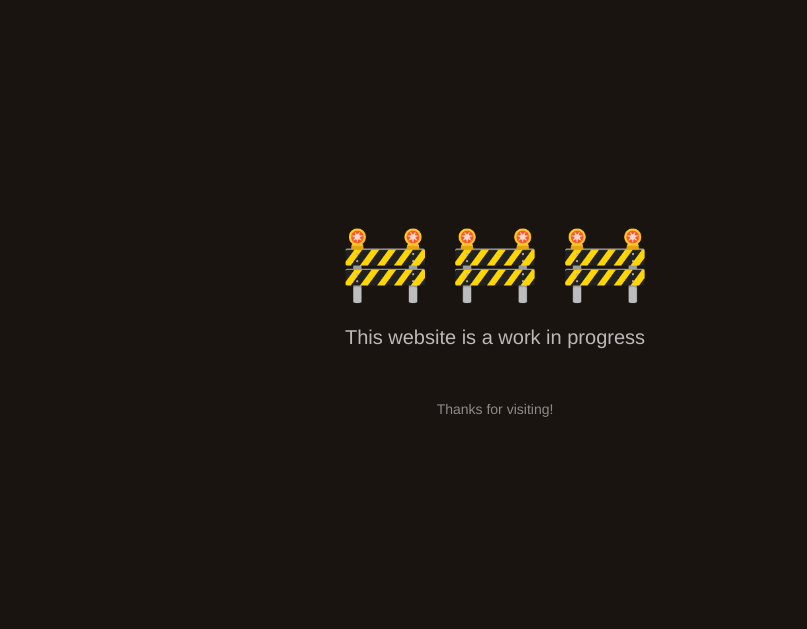
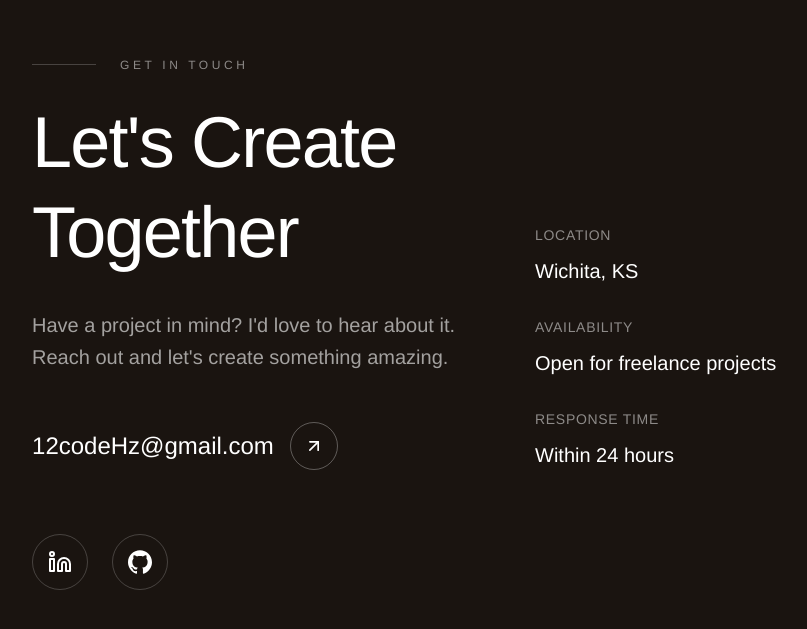
Before and after one commit to 12C0DE/12codeSite, a React (Vite) app in the folder 12codeSite/: page / in a window 1280 px wide. Shown: the part 5662-6291 px from the top of the page, without its empty margins (145-952 px from the left). Built offline with nearby package versions, Linux system fonts and the light colour scheme; no server answers; a web font is replaced by a local one.

Commit message:
added contact page

```diff
--- /dev/null
+++ b/12codeSite/src/assets/icons/GithubLogo.tsx
@@ -0,0 +1,17 @@
+export const GithubLogo = ({className}: any) => {
+    return (
+        <svg
+          role="img"
+          fill="currentColor"
+          viewBox="0 0 24 24"
+          xmlns="http://www.w3.org/2000/svg"
+          className={className}
+        >
+          <title>GitHub</title>
+          <path
+            d="M12 .297c-6.63 0-12 5.373-12 12 0 5.303 3.438 9.8 8.205 11.385.6.113.82-.258.82-.577 0-.285-.01-1.04-.015-2.04-3.338.724-4.042-1.61-4.042-1.61C4.422 18.07 3.633 17.7 3.633 17.7c-1.087-.744.084-.729.084-.729 1.205.084 1.838 1.236 1.838 1.236 1.07 1.835 2.809 1.305 3.495.998.108-.776.417-1.305.76-1.605-2.665-.3-5.466-1.332-5.466-5.93 0-1.31.465-2.38 1.235-3.22-.135-.303-.54-1.523.105-3.176 0 0 1.005-.322 3.3 1.23.96-.267 1.98-.399 3-.405 1.02.006 2.04.138 3 .405 2.28-1.552 3.285-1.23 3.285-1.23.645 1.653.24 2.873.12 3.176.765.84 1.23 1.91 1.23 3.22 0 4.61-2.805 5.625-5.475 5.92.42.36.81 1.096.81 2.22 0 1.606-.015 2.896-.015 3.286 0 .315.21.69.825.57C20.565 22.092 24 17.592 24 12.297c0-6.627-5.373-12-12-12"
+            className="hover:text-[var(--github-color)] transition-colors"
+          />
+        </svg>
+    )
+}
--- /dev/null
+++ b/12codeSite/src/components/Contact/Contact.tsx
@@ -0,0 +1,103 @@
+import { Linkedin, ArrowUpRight } from "lucide-react";
+import { GithubLogo } from '../../assets/icons/GithubLogo';
+import { PageTitle } from '../index';
+import { Tooltip } from "react-tooltip";
+
+export const Contact = () => {
+  return (
+    <section
+      id="contact"
+      className="min-h-screen flex items-center justify-center px-6 py-20 bg-[#1a1410]"
+    >
+      <div className="max-w-6xl mx-auto">
+    <PageTitle title="Get in Touch" />
+    <div className="grid lg:grid-cols-2 gap-20">
+          <div>
+            <h2 className="text-6xl md:text-7xl text-white mb-8 tracking-tight leading-tight">
+              Let's Create
+              <br />
+              Together
+            </h2>
+            <p className="text-xl text-white/60 leading-relaxed mb-12">
+              Have a project in mind? I'd love to hear about it.
+              <br/>
+              Reach out and let's create something amazing.
+            </p>
+
+            <a
+              href="mailto:12codeHz@gmail.com"
+              target="_blank"
+              data-tooltip-id="emailTip"
+              className="group inline-flex items-center gap-4 text-2xl text-white hover:text-white/70 transition-colors mb-16"
+            >
+              <span>12codeHz@gmail.com</span>
+              <div className="size-12 border border-white/30 rounded-full flex items-center justify-center group-hover:border-white group-hover:rotate-45 transition-all duration-300">
+                <ArrowUpRight className="size-5 rotate-45 md:rotate-0" />
+              </div>
+            </a>
+
+            <div className="flex gap-6">
+              <a
+                href="https://www.linkedin.com/in/ruben-hernandez-7a7b5128a/"
+                target="_blank"
+                className="size-14 border border-white/20 rounded-full flex items-center justify-center hover:border-white hover:scale-110 transition-all duration-300 text-white"
+                data-tooltip-id="linkedInTip"
+                aria-label="LinkedIn"
+              >
+                <Linkedin className="size-6" />
+              </a>
+              <a
+                href="https://github.com/12C0DE"
+                target="_blank"
+                className="size-14 border border-white/20 rounded-full flex items-center justify-center hover:border-white hover:scale-110 transition-all duration-300 text-white"
+                data-tooltip-id="ghTip"
+                aria-label="Github"
+              >
+                <GithubLogo className="size-6" />
+              </a>
+              <Tooltip
+        id="emailTip"
+        place="left"
+        content="mailto:"
+      />
+              <Tooltip id="ghTip" place="bottom" content="View GitHub Profile" />
+              <Tooltip id="linkedInTip" place="right" content="View LinkedIn Profile" />
+            </div>
+          </div>
+
+          <div className="lg:pt-32">
+            <div className="space-y-8">
+              <div>
+                <h3 className="text-sm text-white/50 uppercase tracking-wider mb-3">
+                  Location
+                </h3>
+                <p className="text-xl text-white">Wichita, KS</p>
+              </div>
+              <div>
+                <h3 className="text-sm text-white/50 uppercase tracking-wider mb-3">
+                  Availability
+                </h3>
+                <p className="text-xl text-white">Open for freelance projects</p>
+              </div>
+              <div>
+                <h3 className="text-sm text-white/50 uppercase tracking-wider mb-3">
+                  Response Time
+                </h3>
+                <p className="text-xl text-white">Within 24 hours</p>
+              </div>
+            </div>
+          </div>
+        </div>
+      </div>
+      {/* <div className="max-w-6xl mx-auto text-center">
+        <h1 className="text-5xl md:text-7xl font-bold text-white mb-6">
+          🚧 🚧 🚧
+        </h1>
+        <p className="text-xl text-white/70 mb-12">
+          This website is a work in progress
+        </p>
+        <div className="text-white/50 text-sm">Thanks for visiting!</div>
+      </div> */}
+    </section>
+  );
+};
--- a/12codeSite/src/components/ContactIconsGroup.tsx
+++ b/12codeSite/src/components/Contact/ContactIconsGroup.tsx
@@ -1,7 +1,16 @@
 import { Linkedin, Send } from "lucide-react";
+import { GithubLogo } from "../../assets/icons/GithubLogo";
 import { Tooltip } from "react-tooltip";
+import { useActiveSection } from "../../hooks/useActiveSection";
 
 export const ContactIconsGroup = () => {
+  const activeSection = useActiveSection();
+
+  // Hide when on the contact section
+  if (activeSection === "contact") {
+    return null;
+  }
+
   return (
     <div className="flex flex-col gap-2 fixed bottom-10 right-0 bg-black/10 backdrop-blur-sm p-2 rounded-full xl:gap-4 xl:right-4 xl:bg-transparent z-200">
       <a
@@ -17,19 +26,7 @@ export const ContactIconsGroup = () => {
         target="_blank"
         data-tooltip-id="ghTip"
       >
-        <svg
-          role="img"
-          fill="currentColor"
-          viewBox="0 0 24 24"
-          xmlns="http://www.w3.org/2000/svg"
-          className="size-6 xl:size-8"
-        >
-          <title>GitHub</title>
-          <path
-            d="M12 .297c-6.63 0-12 5.373-12 12 0 5.303 3.438 9.8 8.205 11.385.6.113.82-.258.82-.577 0-.285-.01-1.04-.015-2.04-3.338.724-4.042-1.61-4.042-1.61C4.422 18.07 3.633 17.7 3.633 17.7c-1.087-.744.084-.729.084-.729 1.205.084 1.838 1.236 1.838 1.236 1.07 1.835 2.809 1.305 3.495.998.108-.776.417-1.305.76-1.605-2.665-.3-5.466-1.332-5.466-5.93 0-1.31.465-2.38 1.235-3.22-.135-.303-.54-1.523.105-3.176 0 0 1.005-.322 3.3 1.23.96-.267 1.98-.399 3-.405 1.02.006 2.04.138 3 .405 2.28-1.552 3.285-1.23 3.285-1.23.645 1.653.24 2.873.12 3.176.765.84 1.23 1.91 1.23 3.22 0 4.61-2.805 5.625-5.475 5.92.42.36.81 1.096.81 2.22 0 1.606-.015 2.896-.015 3.286 0 .315.21.69.825.57C20.565 22.092 24 17.592 24 12.297c0-6.627-5.373-12-12-12"
-            className="hover:text-[var(--github-color)] transition-colors"
-          />
-        </svg>
+        <GithubLogo className="size-6 xl:size-8"/>
       </a>
       <a
         href="https://www.linkedin.com/in/ruben-hernandez-7a7b5128a/"
--- /dev/null
+++ b/12codeSite/src/components/Contact/index.ts
@@ -0,0 +1,2 @@
+export * from './Contact';
+export * from './ContactIconsGroup';
--- a/12codeSite/src/components/UnderConstruction.tsx
+++ /dev/null
@@ -1,18 +0,0 @@
-export const UnderConstruction = () => {
-  return (
-    <section
-      id="contact"
-      className="min-h-screen flex items-center justify-center px-6 py-20 bg-[#1a1410]"
-    >
-      <div className="max-w-6xl mx-auto text-center">
-        <h1 className="text-5xl md:text-7xl font-bold text-white mb-6">
-          🚧 🚧 🚧
-        </h1>
-        <p className="text-xl text-white/70 mb-12">
-          This website is a work in progress
-        </p>
-        <div className="text-white/50 text-sm">Thanks for visiting!</div>
-      </div>
-    </section>
-  );
-};
--- a/12codeSite/src/components/index.ts
+++ b/12codeSite/src/components/index.ts
@@ -1,10 +1,10 @@
 export * from "./About/index";
 export * from "./ClarityPageTracker";
-export * from "./ContactIconsGroup";
+export * from "./Contact/ContactIconsGroup";
 export * from "./LandingPage";
 export * from "./Layout/index";
 export * from "./PageContainer";
 export * from "./Projects";
 export * from "./Skills";
-export * from "./UnderConstruction";
+export * from "./Contact";
 export * from "./WIP";
--- /dev/null
+++ b/12codeSite/src/hooks/useActiveSection.ts
@@ -0,0 +1,36 @@
+import { useEffect, useState } from "react";
+
+export function useActiveSection() {
+  const [activeSection, setActiveSection] = useState<string>("");
+
+  useEffect(() => {
+    const observerOptions = {
+      root: null,
+      rootMargin: "-50% 0px -50% 0px",
+      threshold: 0,
+    };
+
+    const observerCallback = (entries: IntersectionObserverEntry[]) => {
+      entries.forEach((entry) => {
+        if (entry.isIntersecting) {
+          setActiveSection(entry.target.id);
+        }
+      });
+    };
+
+    const observer = new IntersectionObserver(
+      observerCallback,
+      observerOptions
+    );
+
+    // Observe all sections with IDs
+    const sections = document.querySelectorAll("section[id]");
+    sections.forEach((section) => observer.observe(section));
+
+    return () => {
+      sections.forEach((section) => observer.unobserve(section));
+    };
+  }, []);
+
+  return activeSection;
+}
--- a/12codeSite/src/pages/Home.tsx
+++ b/12codeSite/src/pages/Home.tsx
@@ -5,7 +5,7 @@ import {
   PageContainer,
   Projects,
   Skills,
-  UnderConstruction,
+  Contact,
 } from "../components/index";
 
 export const Home = () => {
@@ -16,7 +16,7 @@ export const Home = () => {
         <About />
         <Projects />
         <Skills />
-        <UnderConstruction />
+        <Contact />
       </PageContainer>
       <ContactIconsGroup />
     </div>
```
